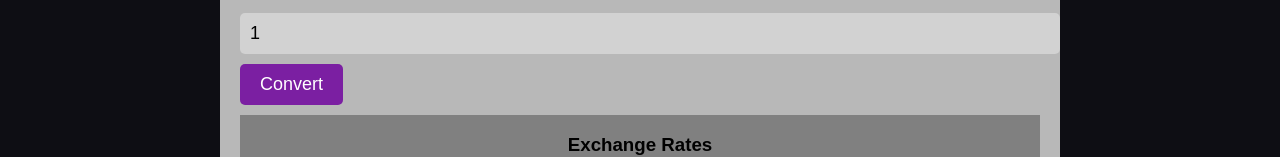
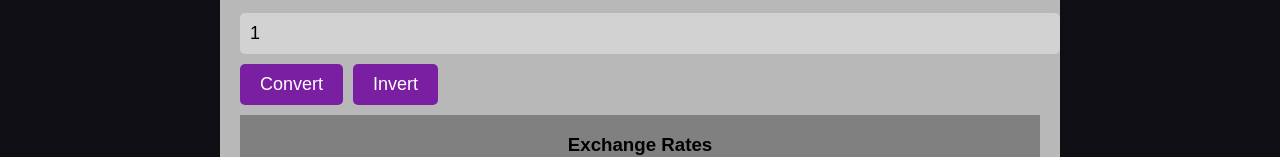
Before and after one commit to Jumicode/Currency-Converter-Julio, a React (Create React App) app: page / in a window 1280 px wide. Shown: the part 298-455 px from the top of the page. Built offline with nearby package versions, Linux system fonts and the light colour scheme; no server answers.

Commit message:
Button to invest currencies added

```diff
--- a/src/components/exchangeMain.jsx
+++ b/src/components/exchangeMain.jsx
@@ -15,11 +15,10 @@
 
  /**
   * Renders the main currency exchange component.
-  * @function ExchangeMain
+  * @function
   * @returns {JSX.Element} The JSX code for the component.
   */
  const ExchangeMain = () => {
-
    const { currencies, fromCurrency, toCurrency, amount, result } = useSelector((state) => state.exchange);
 
    const dispatch = useDispatch();
@@ -27,7 +26,7 @@
    /**
     * Fetches the currency list when the component mounts.
     * @function useEffect
-    * @memberof ExchangeMain
+    * @memberof module:ExchangeMain
     * @inner
     * @param {Function} callback - The callback function to execute.
     * @param {Array} dependencies - The dependencies for the effect.
@@ -47,8 +46,8 @@
 
    /**
     * Handles the change event for the "From" currency select.
-    * @function handleFromCurrencyChange
-    * @memberof ExchangeMain
+    * @function
+    * @memberof module:ExchangeMain
     * @inner
     * @param {Object} event - The event object.
     */
@@ -58,8 +57,8 @@
 
    /**
     * Handles the change event for the "To" currency select.
-    * @function handleToCurrencyChange
-    * @memberof ExchangeMain
+    * @function
+    * @memberof module:ExchangeMain
     * @inner
     * @param {Object} event - The event object.
     */
@@ -69,8 +68,8 @@
 
    /**
     * Handles the change event for the "Amount" input.
-    * @function handleAmountChange
-    * @memberof ExchangeMain
+    * @function
+    * @memberof module:ExchangeMain
     * @inner
     * @param {Object} event - The event object.
     */
@@ -80,8 +79,8 @@
 
    /**
     * Handles the "Convert" button click event.
-    * @function handleConvert
-    * @memberof ExchangeMain
+    * @function
+    * @memberof module:ExchangeMain
     * @inner
     */
    const handleConvert = () => {
@@ -97,11 +96,22 @@
        });
    };
 
-   // Rendering the currency converter UI with event listeners and conditional rendering of the result.
 
-return (
+     /**
+   * Handles the "Invert" button click event.
+   * @function handleInvert
+   * @memberof ExchangeMain
+   * @inner
+   */
+
+  function handleInvert() {
+     dispatch(setFromCurrency(toCurrency));
+     dispatch(setToCurrency(fromCurrency));
+   }
+
+
+  return (
     <div className='container'>
-
       <div>
         <label>From:</label>
         <select value={fromCurrency} onChange={handleFromCurrencyChange}>
@@ -127,25 +137,15 @@ return (
         <input type="number" value={amount} onChange={handleAmountChange} />
       </div>
       <button onClick={handleConvert}>Convert</button>
+      <button onClick={handleInvert} className='Invert'>Invert</button>
       {result && (
         <div className='result'>
           <p>{amount} {fromCurrency} = {result.toFixed(2)} {toCurrency}</p>
         </div>
       )}
-
-
-        <ExchangeUpdate></ExchangeUpdate>
-
+      <ExchangeUpdate></ExchangeUpdate>
     </div>
-);
-
-
-  }
-
-
-
-
-
-
+  );
+}
 
 export default ExchangeMain;
--- a/src/styles/styles.scss
+++ b/src/styles/styles.scss
@@ -117,3 +117,7 @@ button:hover {
 
 
 }
+
+.Invert{
+  margin-left: 10px;
+}
```
